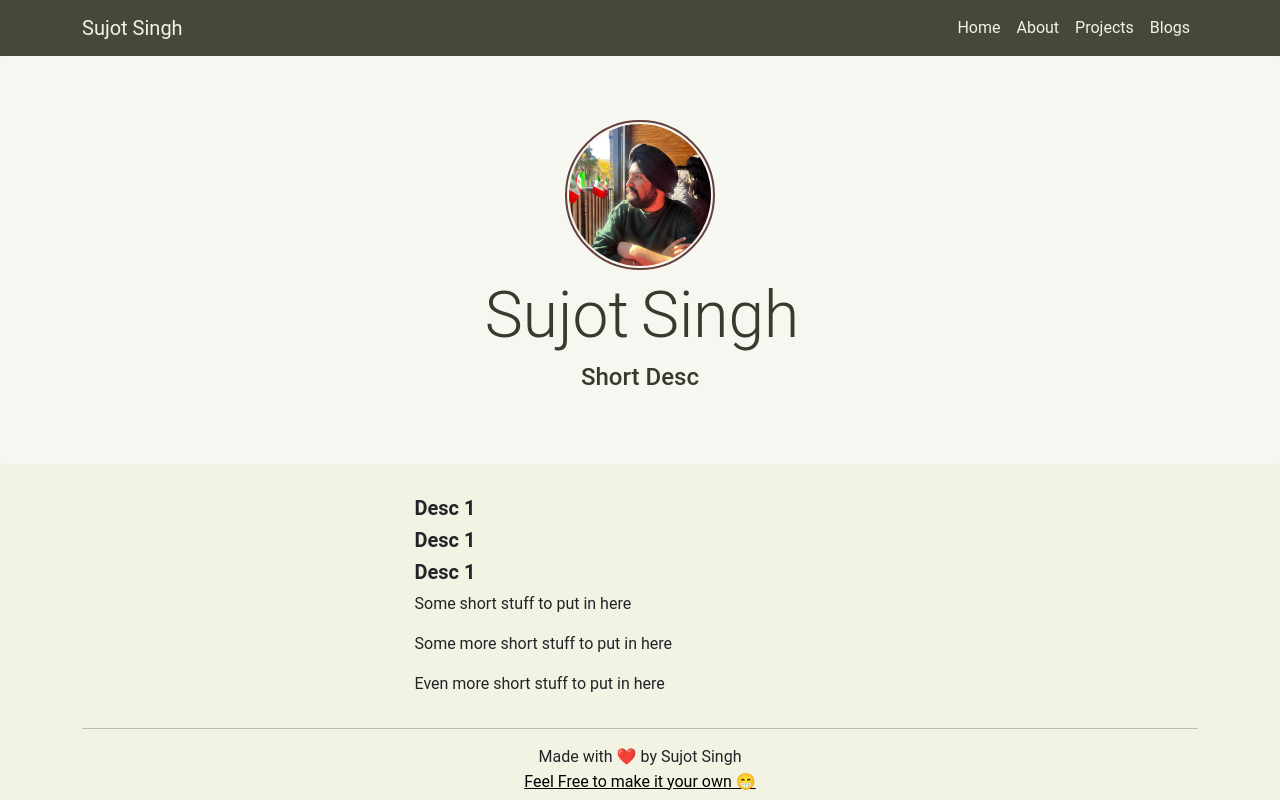
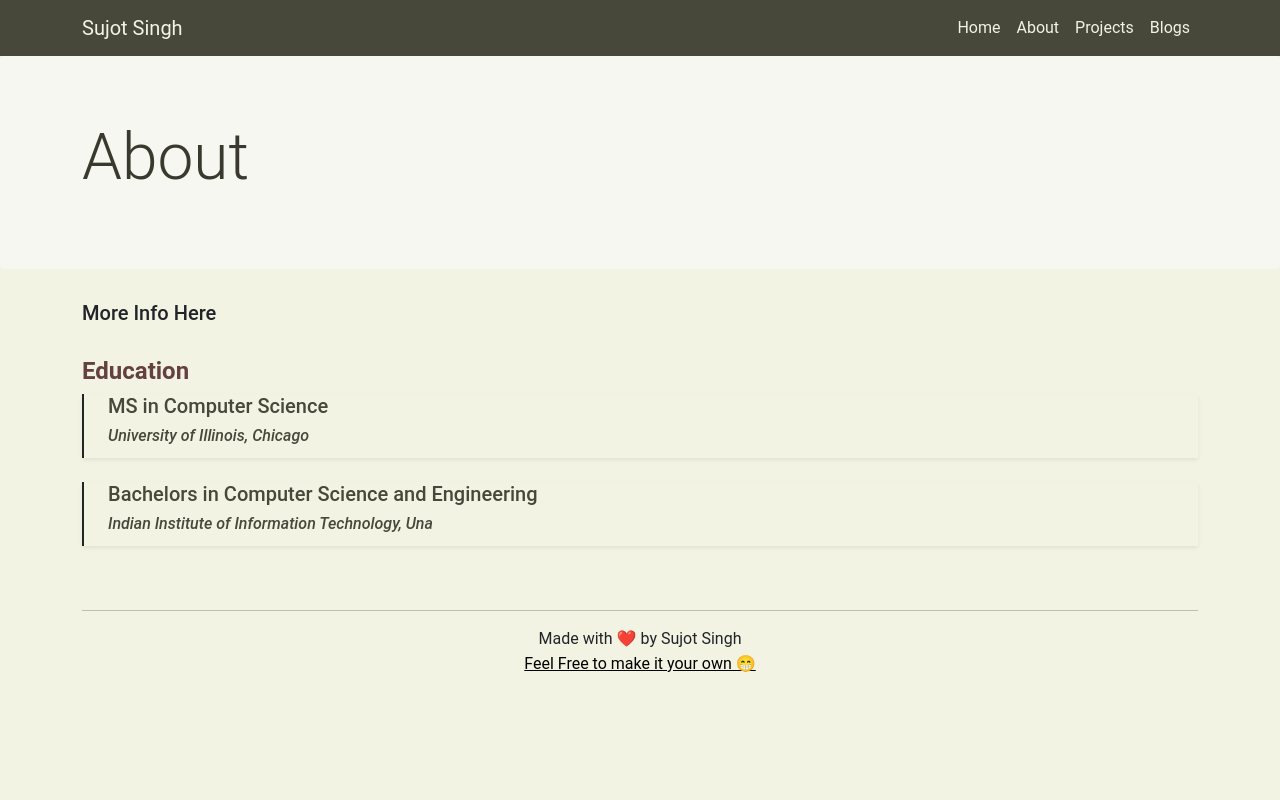
Before and after one commit to 3xcess/3xcess.github.io, a React (Vite) app: page /about in a window 1280 px wide. Built offline with nearby package versions, Linux system fonts and the light colour scheme.

Commit message:
Initial About Page

```diff
--- a/src/Pages/About.jsx
+++ b/src/Pages/About.jsx
@@ -1,11 +1,13 @@
 import Footer from "../Commons/Footer"
 import Header from "../Commons/Header"
-import Landing from "./Resources/landing/landing"
+import Info from "./Resources/info/Info"
+import Edu from "./Resources/info/Edu"
 
 const About = () => {
   return (<>
             <Header />
-            <Landing />
+            <Info />
+            <Edu />
             <Footer />
           </>
   )
--- /dev/null
+++ b/src/Pages/Resources/info/Edu.jsx
@@ -0,0 +1,31 @@
+const Edu = () => {
+  return (
+    <>
+    <div className="container py-4">
+        <h4 style={{color:"#64403E"}}><b>Education</b></h4>
+
+        <div className="border-start border-2 border-dark shadow-sm ps-4">
+            <div className="mb-4 position-relative">
+                <b><h5 style={{ color: "#48483A" }}>MS in Computer Science</h5></b>
+                <h6 style={{ color: "#48483A" }}><i>University of Illinois, Chicago</i></h6>
+                <p style={{ color: "#48483A", paddingBottom: "5px" }}>
+
+                </p>
+            </div>
+        </div>
+
+        <div className="border-start border-2 border-dark shadow-sm ps-4">
+            <div className="mb-4 position-relative">
+                <b><h5 style={{ color: "#48483A" }}>Bachelors in Computer Science and Engineering</h5></b>
+                <h6 style={{ color: "#48483A" }}><i>Indian Institute of Information Technology, Una</i></h6>
+                <p style={{ color: "#48483A", paddingBottom: "5px" }}>
+
+                </p>
+            </div>
+        </div>
+    </div>
+    </>
+  )
+}
+
+export default Edu
--- /dev/null
+++ b/src/Pages/Resources/info/Info.jsx
@@ -0,0 +1,23 @@
+const Info = () => {
+  return (
+    <>
+      <div className="jumbotron" style={{ backgroundColor: '#F7F7F2' }}>
+        <div className="container">
+          <div className="row flex-column-reverse">
+            <h1 className="display-3 col-md-1 text-center" style={{color: "#39392D"}}>About</h1>
+          </div>
+        </div>
+      </div>
+
+      <div className="container">
+        <div className="row justify-content-center">
+            <h5>More Info Here</h5>
+        </div>
+      </div>
+
+
+    </>
+  )
+}
+
+export default Info
--- a/src/Pages/Resources/work/projects.jsx
+++ b/src/Pages/Resources/work/projects.jsx
@@ -1,5 +1,3 @@
-import './projects.css'
-
 const Project = () => {
   return (
     <>
```
Also changed, not shown: src/Pages/Resources/work/projects.css (deleted).
